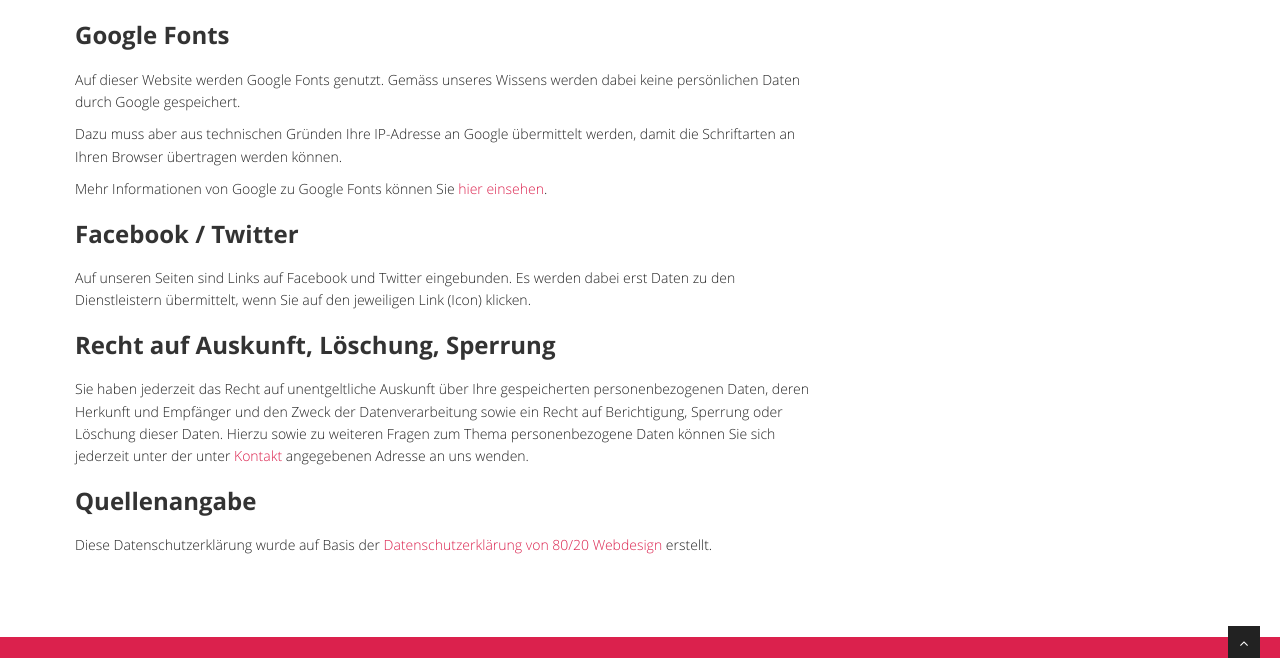
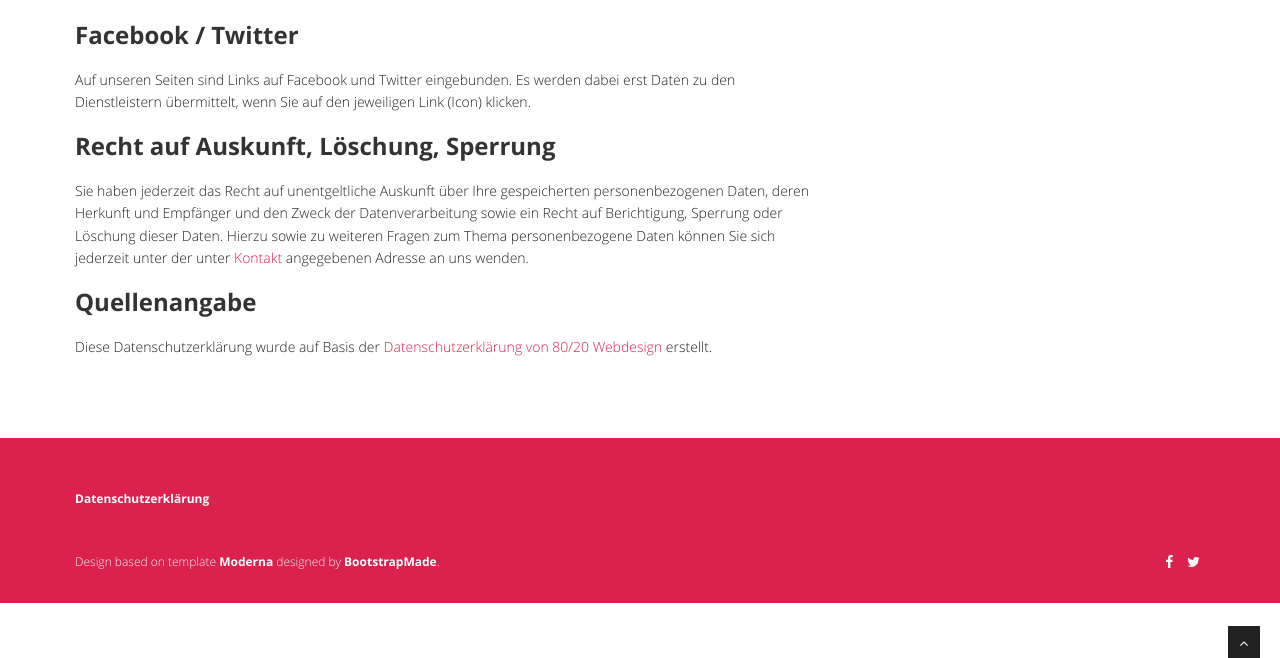
Before and after one commit to rolandbaer/belarus-affoltern, a Jekyll site: the page built from src/datenschutz.html, in a window 1280 px wide and 900 px high, scrolled down 1971 px, cut to the strip 242-900 px from the top of the window. Built offline with Jekyll 4.4.1, drawn with Linux system fonts in a browser that asks for light colours; comment, search, counter and statistics services are not loaded.

Commit message:
Removed Google Fonts from Datenschutzerklärung. Fixes #5

```diff
--- a/src/datenschutz.html
+++ b/src/datenschutz.html
@@ -124,20 +124,6 @@ title: Datenschutzerklärung
           src="https://matomo.belarus-affoltern.ch/index.php?module=CoreAdminHome&action=optOut&language=de&backgroundColor=&fontColor=&fontSize=14px&fontFamily=Open%20Sans"
         ></iframe>
 
-        <h3>Google Fonts</h3>
-        <p>
-          Auf dieser Website werden Google Fonts genutzt. Gemäss unseres Wissens werden dabei keine persönlichen
-          Daten durch Google gespeichert.
-        </p>
-        <p>
-          Dazu muss aber aus technischen Gründen Ihre IP-Adresse an Google übermittelt werden, damit die
-          Schriftarten an Ihren Browser übertragen werden können.
-        </p>
-        <p>
-          Mehr Informationen von Google zu Google Fonts können Sie
-          <a href="https://developers.google.com/fonts/faq#what_does_using_the_google_fonts_api_mean_for_the_privacy_of_my_users">hier einsehen</a>.
-        </p>
-
         <h3>Facebook / Twitter</h3>
         <p>
           Auf unseren Seiten sind Links auf Facebook und Twitter eingebunden. Es werden dabei erst Daten zu den
```
